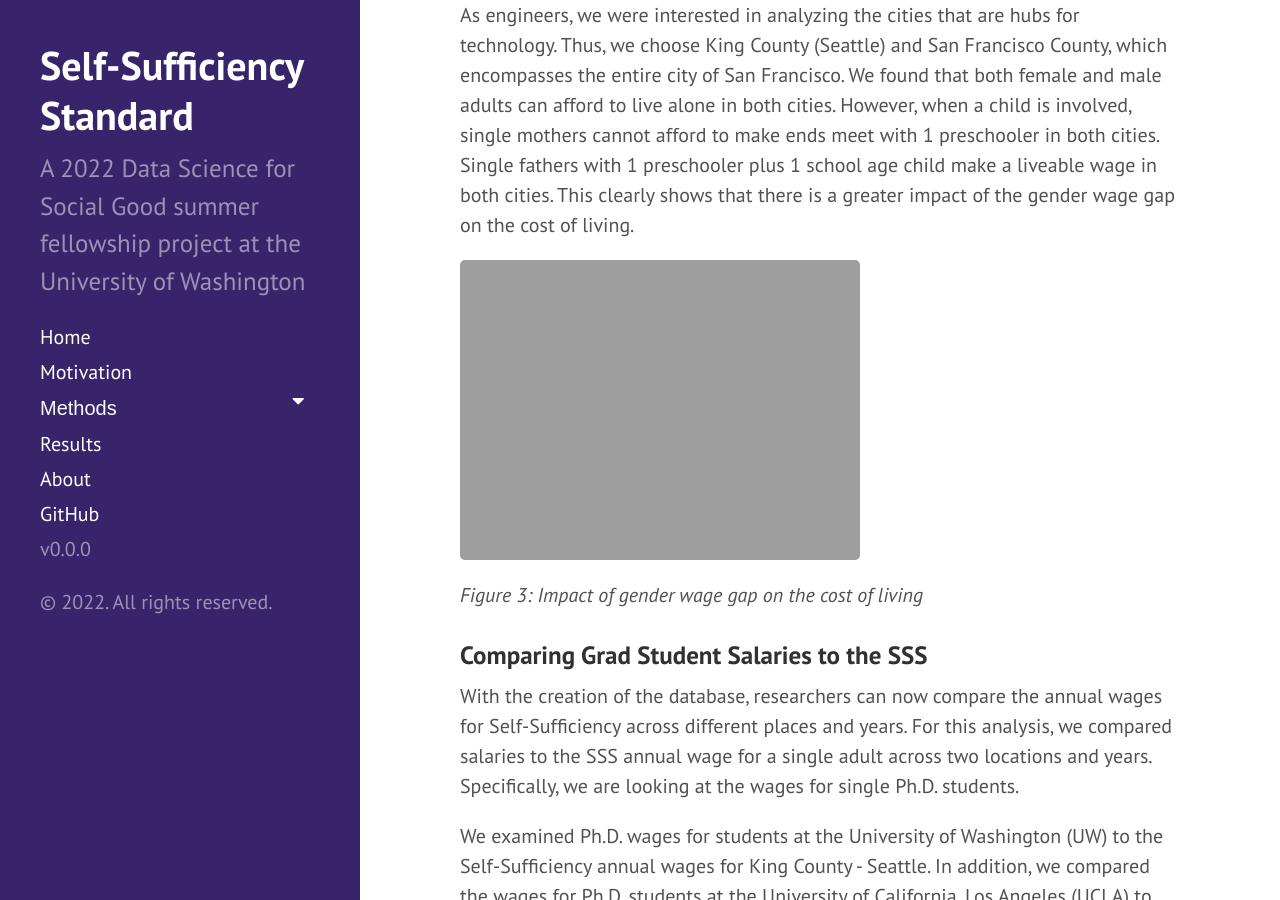
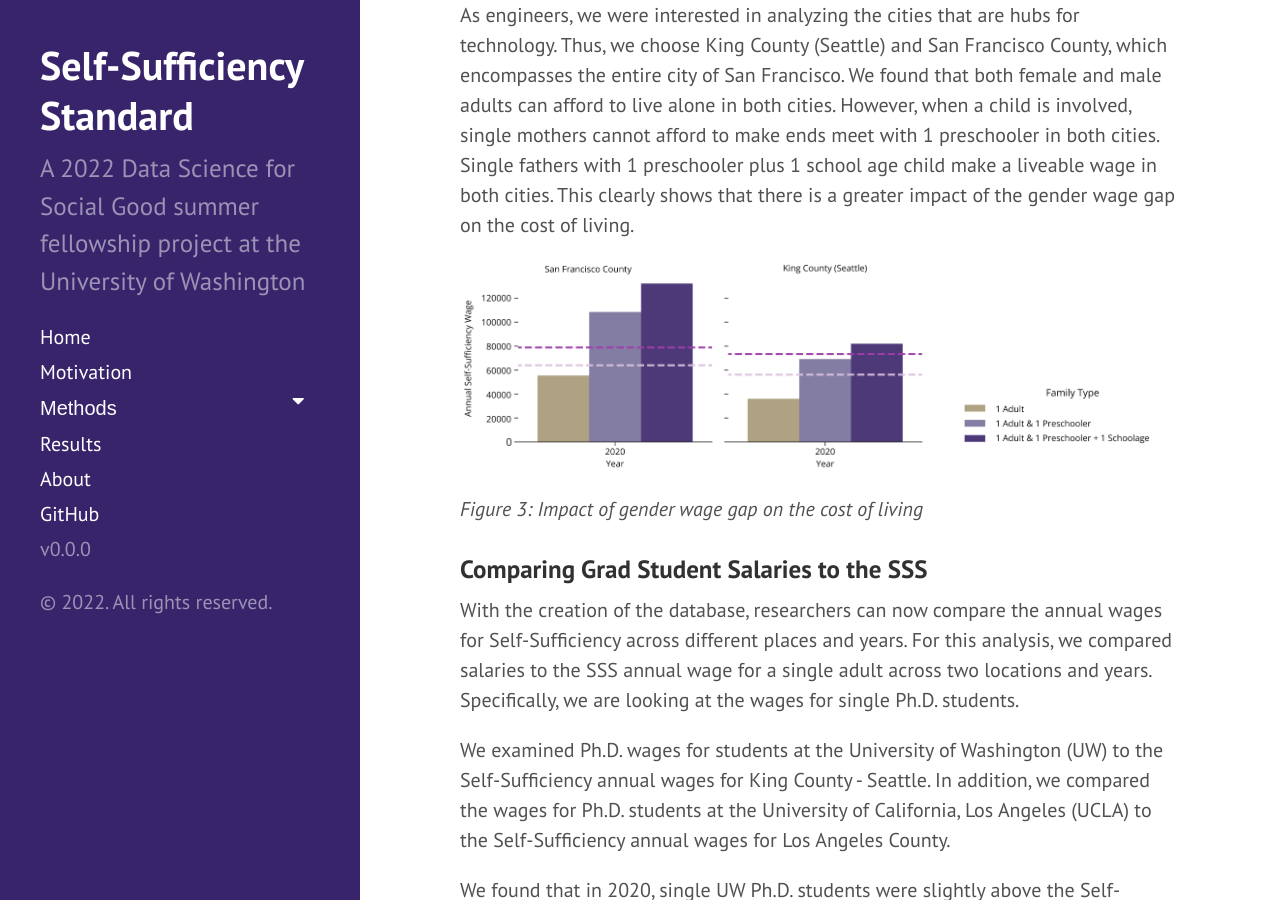
Before and after one commit to uwescience/DSSG2022-Self-Sufficiency, a Jekyll site: the page built from results.md, in a window 1280 px wide and 900 px high, scrolled down 2861 px. Built offline with Jekyll 4.4.1, drawn with Linux system fonts in a browser that asks for light colours.

Commit message:
Update results.md

```diff
--- a/results.md
+++ b/results.md
@@ -48,7 +48,7 @@ The earnings gap between men and women varies by state. We conducted an analysis
 
 As engineers, we were interested in analyzing the cities that are hubs for technology. Thus, we choose King County (Seattle) and San Francisco County, which encompasses the entire city of San Francisco. We found that both female and male adults can afford to live alone in both cities. However, when a child is involved, single mothers cannot afford to make ends meet with 1 preschooler in both cities. Single fathers with 1 preschooler plus 1 school age child make a liveable wage in both cities. This clearly shows that there is a greater impact of the gender wage gap on the cost of living.
 
-<img src="{{ site.url }}{{ site.baseurl }}/assets/img/gender-comp.png">
+<img src="{{ site.url }}{{ site.baseurl }}/assets/img/gender_comp.png">
 
 *Figure 3: Impact of gender wage gap on the cost of living*
 
```
